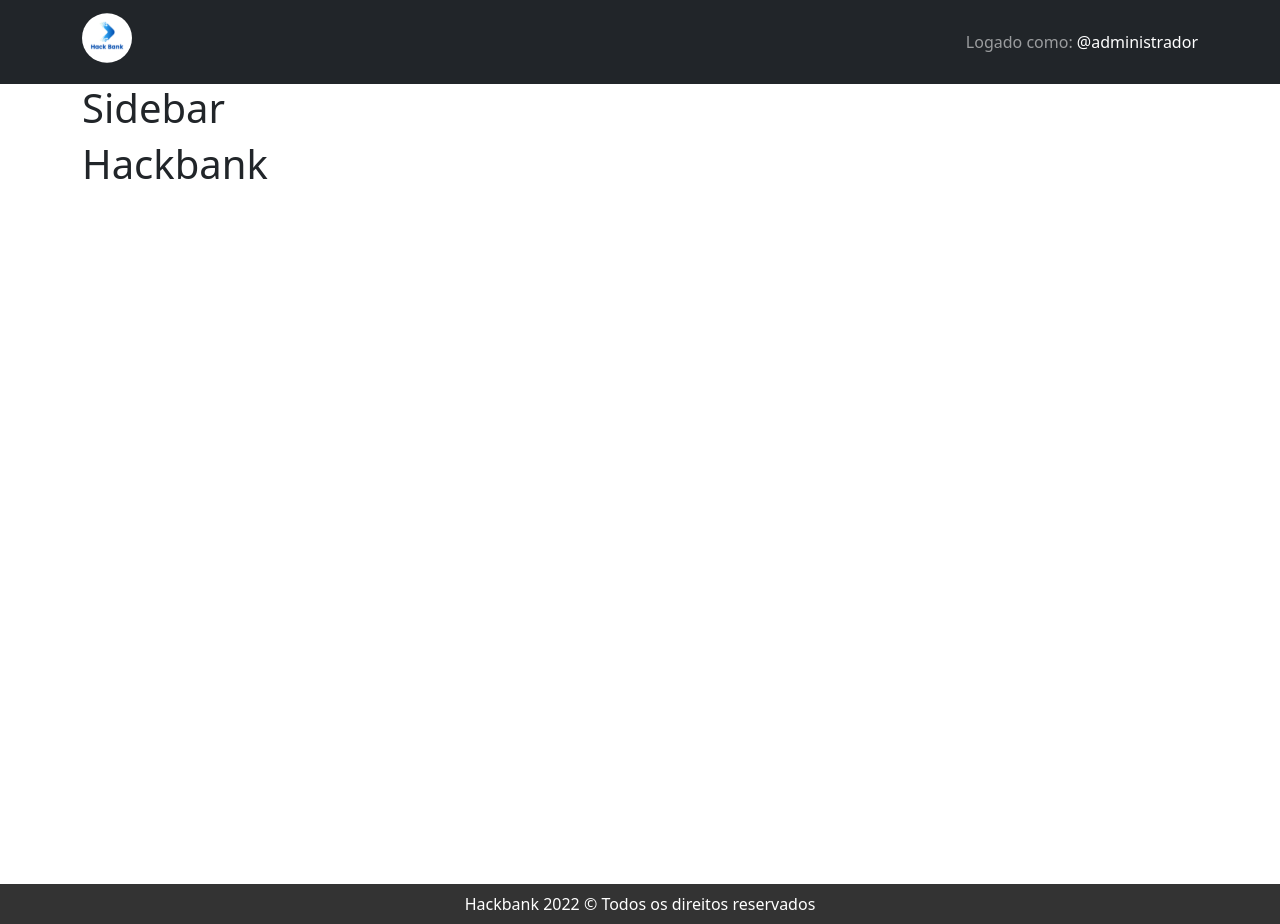
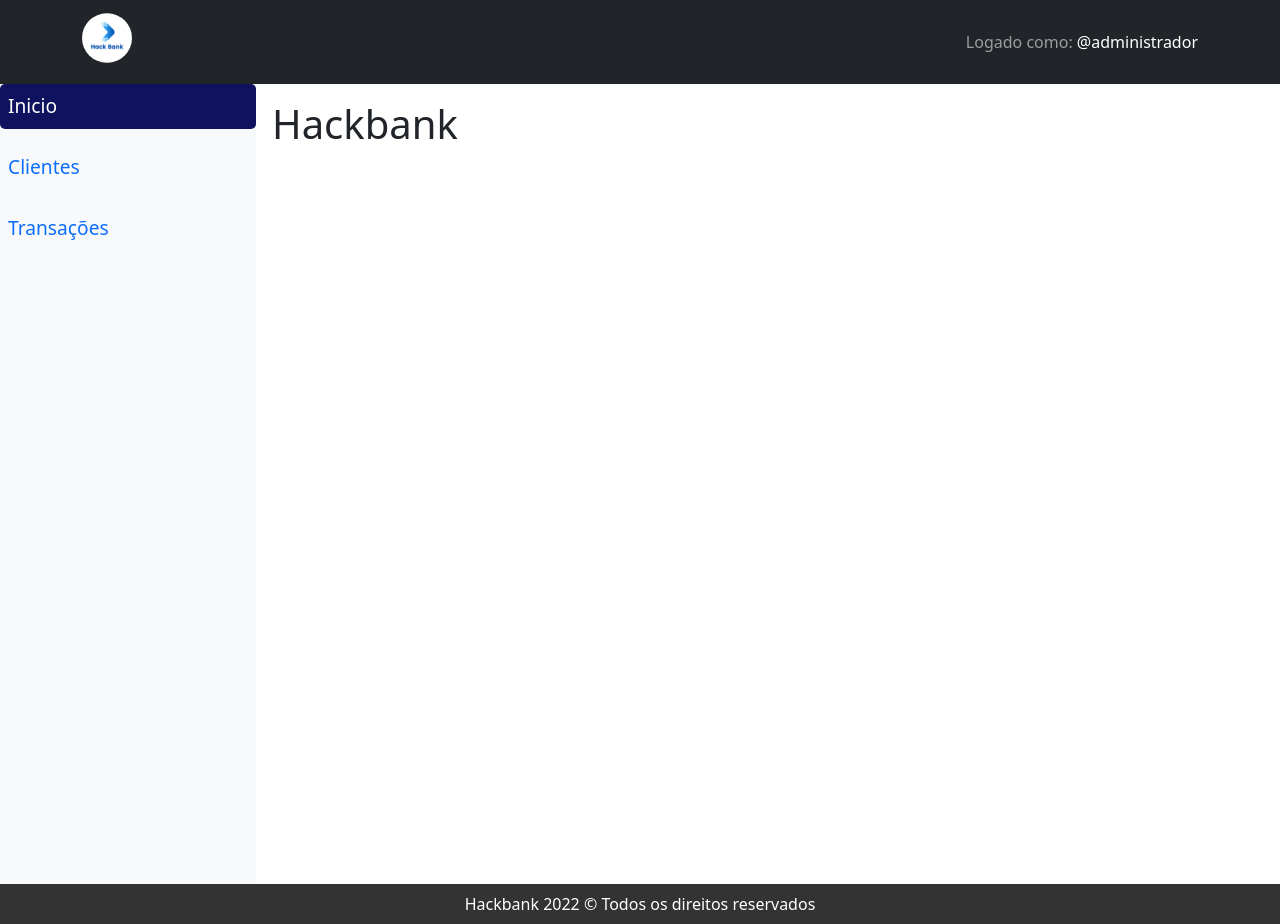
Before and after one commit to AdrianoLupossa/hackbank, a Next.js app: page / in a window 1280 px wide. Built offline with nearby package versions, Linux system fonts and the light colour scheme.

Commit message:
add font and customize sidebar

```diff
--- a/components/Sidebar/index.jsx
+++ b/components/Sidebar/index.jsx
@@ -1,7 +1,49 @@
+import Link from "next/link";
+import Nav from "react-bootstrap/Nav";
+import NavLink from "react-bootstrap/NavLink";
+import styled from "styled-components";
+
+const StyledSidebar = styled.aside`
+  height: 100vh;
+  width: 20%;
+  @media (max-width: 768px) {
+    width: 60%;
+  }
+`;
+
+const MenuItem = styled.a`
+  text-decoration: none;
+  font-size: 1.2em;
+  cursor: pointer;
+  padding: 0.5rem;
+  transition: all 0.3s ease-in-out;
+  border-radius: 5px;
+
+  &:active {
+    background-color: #100747;
+  }
+
+  &:hover,
+  &.active {
+    background-color: #0f125f;
+    color: #fff;
+  }
+`;
+
 export default function Sidebar() {
   return (
-    <aside>
-      <h1>Sidebar</h1>
-    </aside>
+    <StyledSidebar className="bg-light">
+      <Nav className="d-flex flex-column" style={{ gap: "1rem" }}>
+        <Link href="/">
+          <MenuItem className="text-decoration-none active">Inicio</MenuItem>
+        </Link>
+        <Link href="/">
+          <MenuItem className="text-decoration-none">Clientes</MenuItem>
+        </Link>
+        <Link href="/">
+          <MenuItem className="text-decoration-none">Transações</MenuItem>
+        </Link>
+      </Nav>
+    </StyledSidebar>
   );
 }
--- a/pages/_document.js
+++ b/pages/_document.js
@@ -34,10 +34,10 @@
           <link
             rel="preconnect"
             href="https://fonts.gstatic.com"
-            crossOrigin="true"
+            crossOrigin="crossOrigin"
           />
           <link
-            href="https://fonts.googleapis.com/css2?family=Montserrat:wght@100&display=swap"
+            href="https://fonts.googleapis.com/css2?family=Roboto:ital,wght@0,100;0,300;0,400;0,500;0,700;0,900;1,100;1,400&display=swap"
             rel="stylesheet"
           />
           <meta property="og:site_name" content="Hackbank" />
--- a/pages/index.js
+++ b/pages/index.js
@@ -3,7 +3,6 @@
 
 import Header from "../components/Header";
 import Sidebar from "../components/Sidebar";
-import Container from "react-bootstrap/Container";
 
 import Footer from "../components/Footer";
 
@@ -21,12 +20,12 @@
 
       <Header />
 
-      <Container style={{ height: "100vh" }}>
+      <div style={{ height: "100vh" }} className="d-flex">
         <Sidebar />
-        <main>
+        <main className="p-3">
           <h1>Hackbank</h1>
         </main>
-      </Container>
+      </div>
 
       <Footer />
     </div>
```
